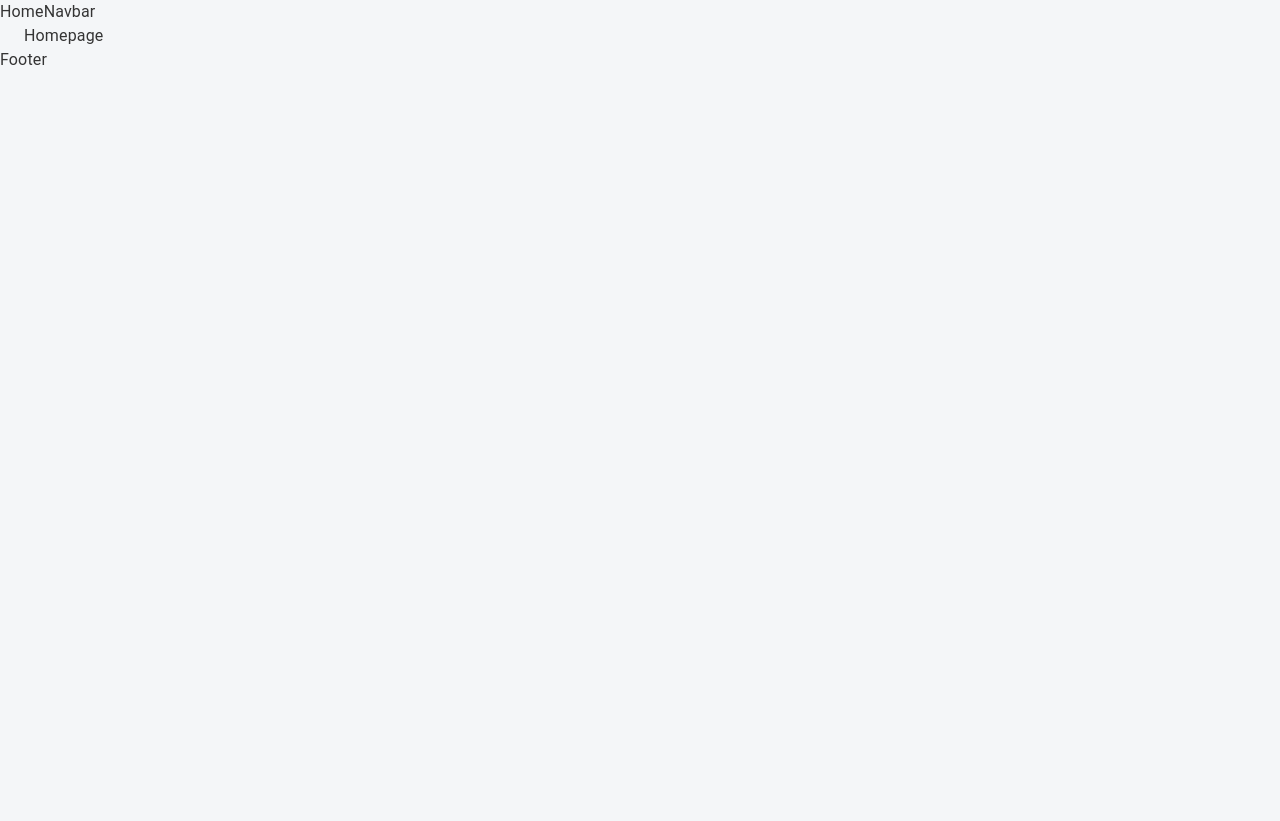
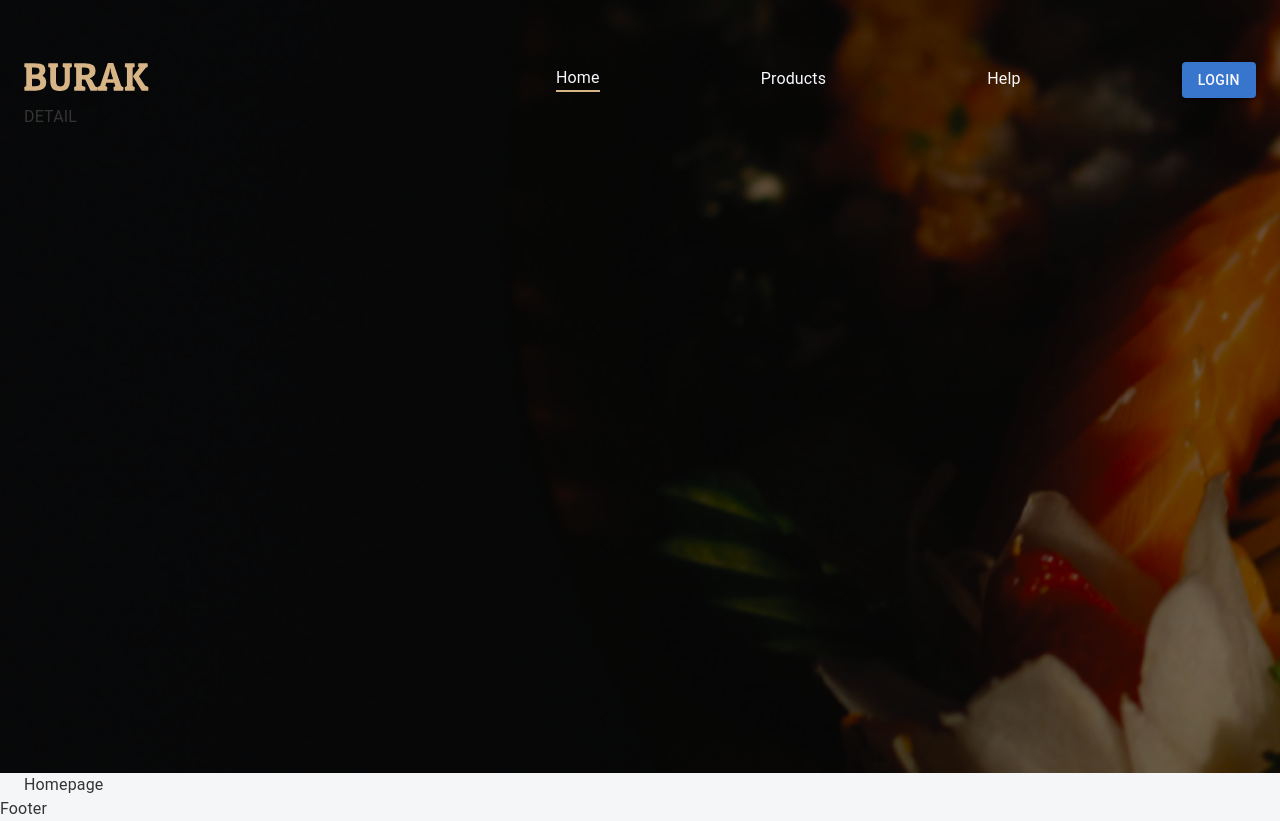
Before and after one commit to Nortoy05/burak-react, a React (Create React App) app: page / in a window 1280 px wide. Before the commit the page ends 800 px from the top, so only its background shows below. Built offline with nearby package versions, Linux system fonts and the light colour scheme.

Commit message:
feat: develop header and footer part one

```diff
--- a/package.json
+++ b/package.json
@@ -5,7 +5,7 @@
   "dependencies": {
     "@emotion/react": "^11.14.0",
     "@emotion/styled": "^11.14.1",
-    "@mui/material": "^9.5.0",
+    "@mui/material": "^5.18.0",
     "@reduxjs/toolkit": "^1.8.1",
     "@testing-library/jest-dom": "^4.2.4",
     "@testing-library/react": "^9.5.0",
--- a/src/app/App.tsx
+++ b/src/app/App.tsx
@@ -1,5 +1,4 @@
 import React from "react";
-import "../css/app.css";
 import { Box, Button, Container, Stack, Typography } from "@mui/material";
 import { Link, Route, Switch, useLocation } from "react-router-dom";
 import { HomePage } from "./screens/homePage";
@@ -9,6 +8,9 @@
 import { Footer } from "./components/footer";
 import { HomeNavbar } from "./components/headers/HomeNavbar";
 import { OtherNavbar } from "./components/headers/OtherNavbar";
+import "../css/app.css";
+import "../css/navbar.css"
+import { HelpPage } from "./screens/helpPage";
 
 function App() {
   const location = useLocation();
@@ -26,6 +28,9 @@
           <Route path="/member-page">
             <UserPage />
           </Route>
+          <Route path="/help">
+            <HelpPage />
+          </Route>
           <Route path="/">
             <HomePage />
           </Route>
--- a/src/app/components/headers/HomeNavbar.tsx
+++ b/src/app/components/headers/HomeNavbar.tsx
@@ -1,3 +1,67 @@
+import { Box, Button, Container, Stack } from "@mui/material";
+import { NavLink } from "react-router-dom";
+
 export function HomeNavbar() {
-    return <div>HomeNavbar</div>
+    const authMember = null;
+
+    return (
+        <div className="home-navbar">
+           <Container sx={{ mt: "55px", height: "642px" }}>
+             <Stack
+                sx={{ height: "50px"}}
+                flexDirection={"row"}
+                justifyContent={"space-between"}
+                alignItems={"center"}
+                >
+                    <Box>
+                        <NavLink to="/">
+                           <img
+                           style={{ width: "125px", height: "38px"}}
+                           src="/icons/burak.svg" />
+                        </NavLink>
+                    </Box>
+                    <Stack
+                       flexDirection={"row"}
+                       justifyContent={"space-between"}
+                       minWidth={"700px"}
+                       alignItems={"center"}
+                       >
+                        <Box className="hover-line">
+                            <NavLink to="/" activeClassName="underline">Home</NavLink>
+                        </Box>
+                        <Box className="hover-line">
+                            <NavLink to="/products" activeClassName="underline">Products</NavLink>
+                        </Box>
+                        {authMember ? (
+                            <Box className="hover-line">
+                                <NavLink to="/orders" activeClassName="underline">Orders</NavLink>
+                            </Box>
+                        ) : null}
+                        {authMember ? (
+                            <Box className="hover-line">
+                                <NavLink to="/member-page" activeClassName="underline">Member Page</NavLink>
+                            </Box>
+                        ) : null}
+                        <Box className="hover-line">
+                            <NavLink to="/help" activeClassName="underline">Help</NavLink>
+                        </Box>
+                        { /** Basket */}
+
+                        {!authMember ? (
+                            <Box><Button
+                            variant="contained"
+                            style={{ background: "#3776CC", color: "#f8f8ff" }}
+                            >
+                                Login
+                                </Button>
+                                </Box>
+                            ) : (
+                            <img/>
+                            )}
+                    </Stack>
+                </Stack>
+             <Stack>DETAIL</Stack>
+           </Container>
+       </div>
+    );
 }
--- /dev/null
+++ b/src/css/navbar.css
@@ -0,0 +1,38 @@
+.home-navbar {
+    width: 100%;
+    height: 773px;
+    display: flex;
+    background: url("/public/img/banner.webp");
+    background-size: cover;
+}
+
+.home-navbar a {
+    text-decoration: none;
+}
+
+.home-navbar .hover-line a {
+    color: #f8f8ff;
+    z-index: 100;
+}
+
+.home-navbar .underline {
+    display: block;
+    content: "";
+    border-bottom: solid 2px #d7b686
+}
+
+.home-navbar .hover-line:after {
+    display: block;
+    content: "";
+    border-bottom: solid 2px #d7b686;
+    transform: scaleX(0);
+    transition: transform 0.2s ease-in-out;
+}
+
+.home-navbar .hover-line:hover:after {
+    transform: scaleX(1);
+}
+
+.home-navbar div.hover-line:after {
+    transform-origin: 0% 50%;
+}
```
Also changed, not shown: train.ts (+28 -19 lines), 2 other files (tests, documents, lock files or other folders).
